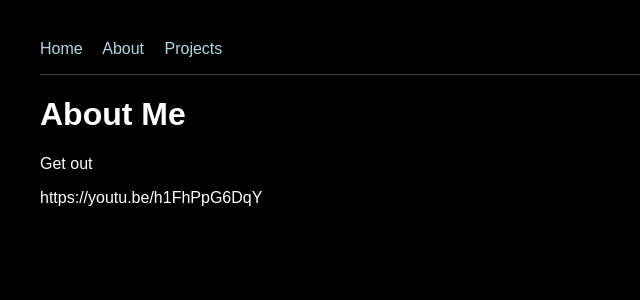
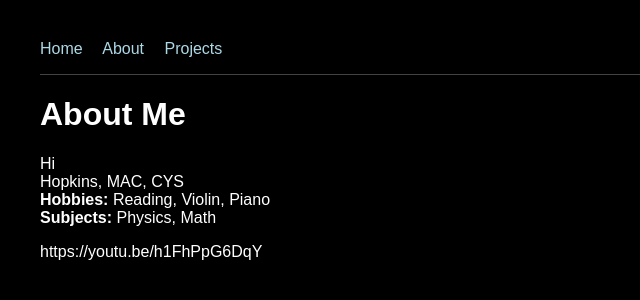
Before and after one commit to alezha128/alezha128.github.io, a Jekyll site: the page built from about.md, in a window 1280 px wide. Shown: the top 300 px of the page, without its empty margins (0-640 px from the left). Built offline with Jekyll 4.4.1, drawn with Linux system fonts in a browser that asks for light colours.

Commit message:
Update about.md

```diff
--- a/about.md
+++ b/about.md
@@ -6,6 +6,9 @@ permalink: /about.html
 
 # About Me
 
-Get out
+Hi
+Hopkins, MAC, CYS
+**Hobbies:** Reading, Violin, Piano
+**Subjects:** Physics, Math
 
 https://youtu.be/h1FhPpG6DqY
```
